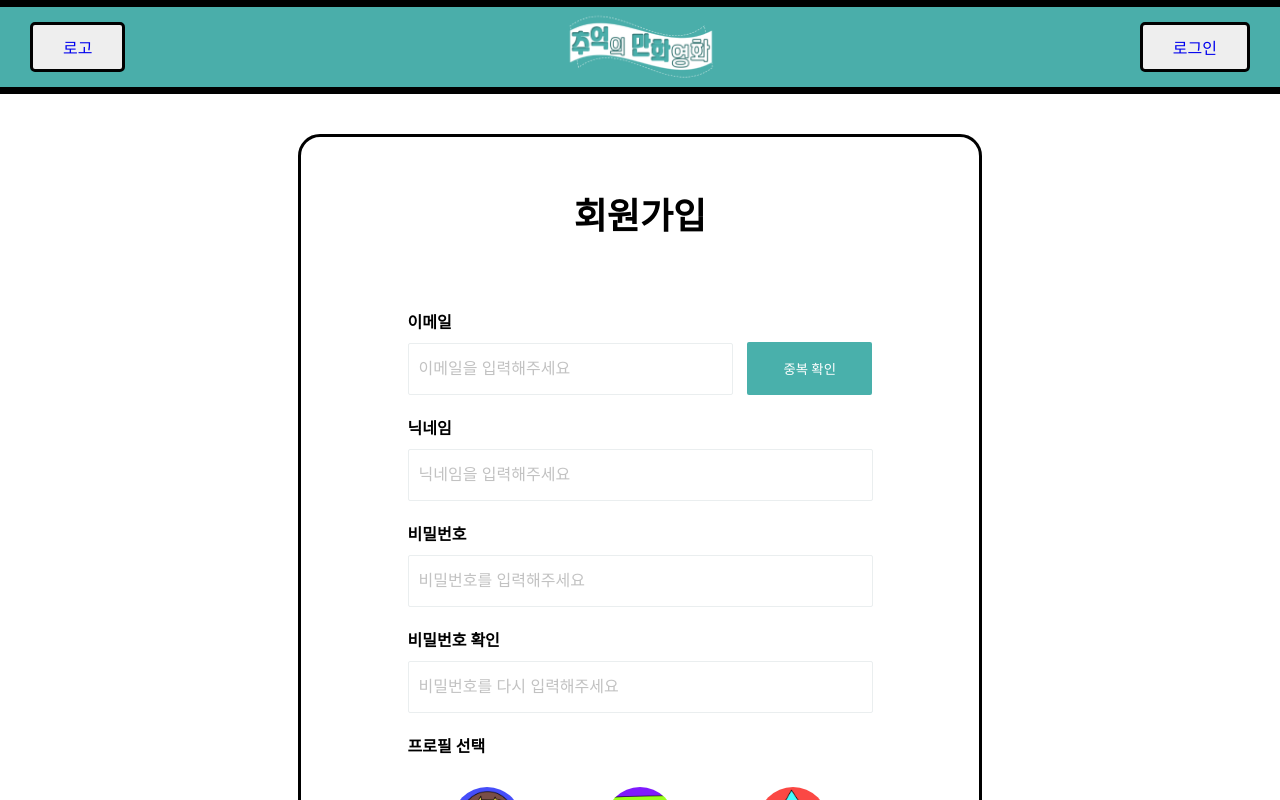
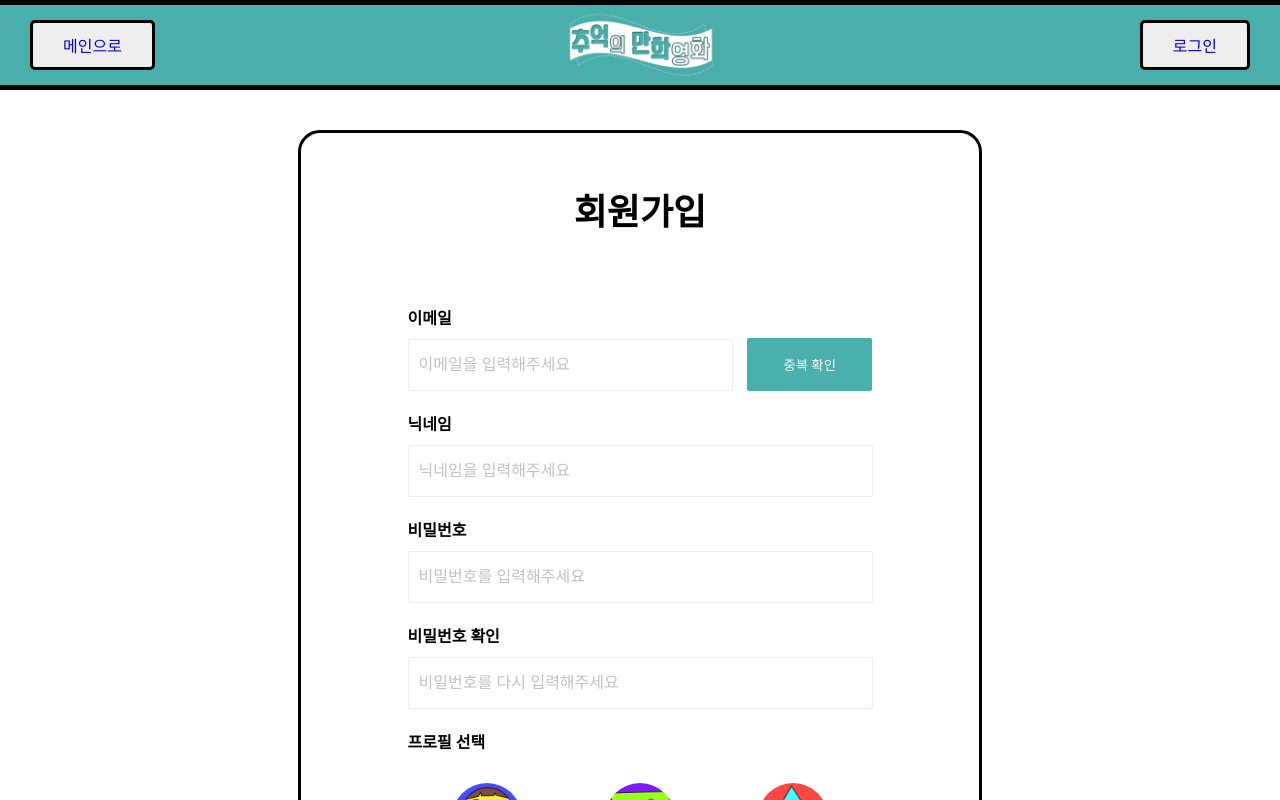
Before and after one commit to Trainy32/Anime, a React (Create React App) app: page /signup in a window 1280 px wide. Shown: the top 800 px of the page. Built offline with nearby package versions, Linux system fonts and the light colour scheme; a web font is replaced by a local one.

Commit message:
FEAT : 로고 -> 메인으로 텍스트 변경

```diff
--- a/src/components/Header_home.js
+++ b/src/components/Header_home.js
@@ -21,8 +21,9 @@ const Header_home = () => {
     nickname: user_info[0]?.nickname,
     user_id: user_info[0]?.user_id,
   }
+  console.log(login_user.nickname)
+  return (
 
-  return (
     is_login === false ?
       <HeaderWrap>
         <Info>
@@ -125,8 +126,8 @@ const TitleBox = styled.div`
   background: #4AAEAA;
   position: relative;
   box-sizing: border-box;
-  border-top:7px solid #000;
-  border-bottom:7px solid #000;
+  border-top:5px solid #000;
+  border-bottom:5px solid #000;
 
 
 `
--- a/src/components/Header_nav.js
+++ b/src/components/Header_nav.js
@@ -11,36 +11,43 @@ import logo from "../img/logo.png";
 
 
 const Header_nav = () => {
+
   // 토큰 유무 확인
   const is_login = localStorage.getItem("user_token") ? true : false;
+
   // 유저의 정보 가져오기
   const user_info = useSelector(state => state.user.user_info);
   const login_user = {
-    profile_img: user_info[0]?.profile_img === 1 ? profile1 : user_info[0]?.profile_img === 2 ? profile2 : profile3,
+    profile_img: user_info[0]?.profile_img === 1 ?
+      profile1 : user_info[0]?.profile_img === 2 ? profile2 : profile3,
     nickname: user_info[0]?.nickname,
     user_id: user_info[0]?.user_id,
   }
+
+  // 메인페이지인 경우 null
   if (window.location.pathname === '/') return null;
+  // 로그인페이지 -> 회원가입 버튼
   if (window.location.pathname === '/login')
     return (
       <HeaderWrap>
-        <HomeBtn className="btn" to='/'>로고</HomeBtn>
+        <HomeBtn className="btn" to='/'>메인으로</HomeBtn>
         <Title><img src={logo} alt="" /></Title>
         <RightBtn className="btn" to='/signup'>회원가입</RightBtn>
       </HeaderWrap>
     )
+  // 회원가입페이지 -> 로그인 버튼
   if (window.location.pathname === '/signup') {
     return (
       <HeaderWrap>
-        <HomeBtn className="btn" to='/'>로고</HomeBtn>
+        <HomeBtn className="btn" to='/'>메인으로</HomeBtn>
         <Title><img src={logo} alt="" /></Title>
         <RightBtn className="btn" to='/login'>로그인</RightBtn>
       </HeaderWrap>
     )
-  } else {
+  } else { // 그외 작성페이지, 상세페이지
     return (
       <HeaderWrap>
-        <HomeBtn className="btn" to='/'>로고</HomeBtn>
+        <HomeBtn className="btn" to='/'>메인으로</HomeBtn>
         <Title><img src={logo} alt="" /></Title>
 
         {is_login === false ?
@@ -63,8 +70,8 @@ const HeaderWrap = styled.div`
   height: 80px;
   background: #4AAEAA;
   position: relative;
-  border-top:7px solid #000;
-  border-bottom:7px solid #000;
+  border-top:5px solid #000;
+  border-bottom:5px solid #000;
   font-family: '양진체';
 
   .btn {
--- a/src/redux/modules/user.js
+++ b/src/redux/modules/user.js
@@ -44,8 +44,8 @@ export const LoginDB = (login_info) => {
       .then((response) => {
         console.log(response)
         localStorage.setItem("user_token", response.data.token);
-        window.alert("로그인 완료!")
-        window.location.replace('/')
+        // window.alert("로그인 완료!")
+        // window.location.replace('/')
       })
       .catch((error) => alert(error.response.data.alert));
   }
@@ -56,6 +56,7 @@ export const loginCheckDB = () => {
   return function (dispatch) {
     instance.get('/api/user/me')
       .then((response) => {
+        console.log(response);
         dispatch(set_user({
           nickname: response.data.user.nickname,
           profile_img: response.data.user.profile_img,
--- a/src/shared/Request.js
+++ b/src/shared/Request.js
@@ -7,6 +7,7 @@ const instance = axios.create({
 });
 
 let user_token = localStorage.getItem("user_token");
+// console.log(user_token);
 // 가지고 있는 토큰 넣어주기!
 // 로그인 전이면 토큰이 없으니 못 넣어요.
 // 그럴 땐 로그인 하고 토큰을 받아왔을 때 넣어줍시다.
```
